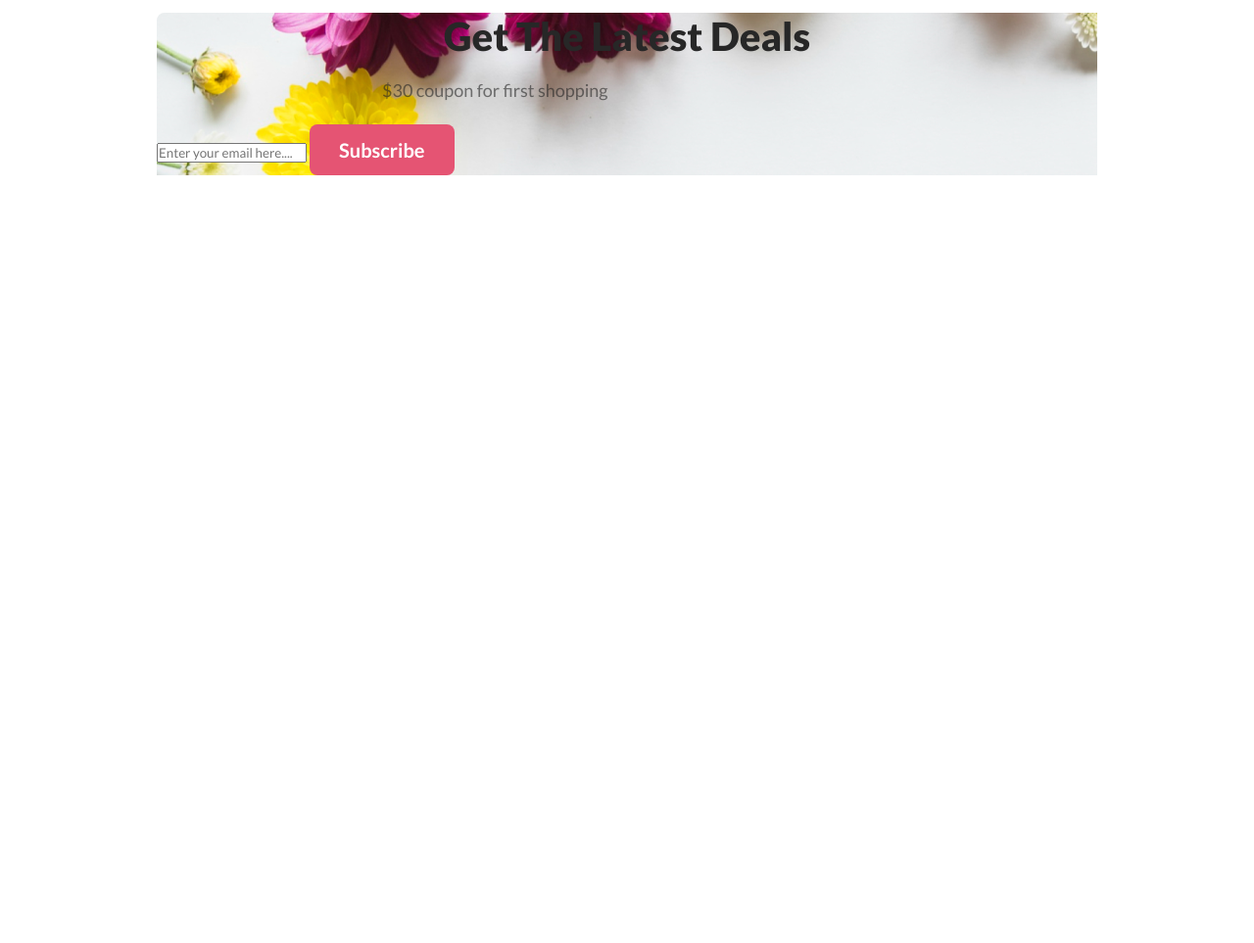
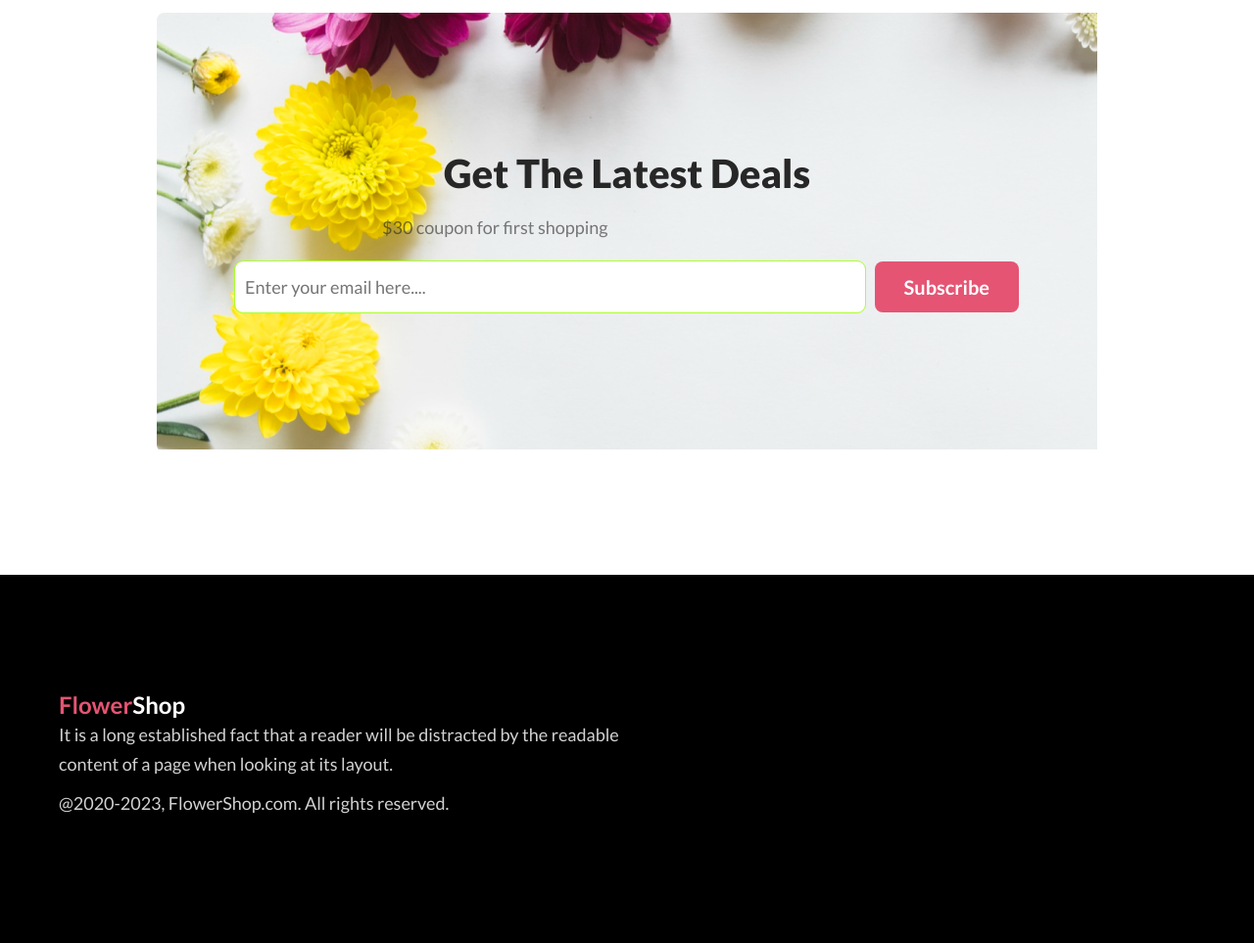
Before and after one commit to zannatulferdous0162/Flower-shop, a plain HTML site: page index.html in a window 1280 px wide. Shown: the part 2340-3303 px from the top of the page at 98% size. Before the commit the page ends 2647 px from the top, so only its background shows below. Drawn offline with Linux system fonts and the light colour scheme.

Commit message:
add footer

```diff
--- a/index.html
+++ b/index.html
@@ -82,6 +82,14 @@
         </form>
     </div>
    </section>
+   <!-- footer -->
+   <section class="footer-section">
+    <footer>
+         <h1><span class="flower-heading">Flower</span>Shop</h1>
+         <p>It is a long established fact that a reader will be distracted by the readable content of a page when looking at its layout.</p>
+         <p>@2020-2023, FlowerShop.com. All rights reserved.</p>
+    </footer>
+   </section>
 </body>
 
 </html>
--- a/styles/style.css
+++ b/styles/style.css
@@ -145,7 +145,8 @@ button:hover {
     text-align: center;
 
 }
-#hot-deal .hot-deal-text *{
+
+#hot-deal .hot-deal-text * {
     margin-bottom: 24px;
 }
 
@@ -153,16 +154,58 @@ button:hover {
     font-size: 40px;
     font-weight: 800;
 }
-#hot-deal .hot-deal-text h2 .importatnt{
+
+#hot-deal .hot-deal-text h2 .importatnt {
     color: #E55473;
 }
-#hot-deal .hot-deal-img{
+
+#hot-deal .hot-deal-img {
     max-width: 318px;
 }
+
 /* newsletter */
-#newsletter{
+#newsletter {
     margin: 128px 0;
 }
-.newsletter-main{
+
+.newsletter-main {
     background-image: url("../asset/Rectangle\ 9.png");
+    padding: 120px 0;
 }
+
+#newsletter form {
+    max-width: 800px;
+    margin: 20px auto;
+    display: flex;
+    gap: 10px;
+}
+
+#newsletter form input {
+    flex-grow: 1;
+    border: none;
+    border-radius: 8px;
+    padding: 10px;
+    background: rgb(255, 255, 255);
+    font-size: 18px;
+    /* outline: none; */
+    outline: 1px solid greenyellow;
+}
+/* footer */
+.footer-section{
+    background-color: black;
+    padding: 128px 60px;
+    color: white;
+
+}
+.footer-section  footer{
+    max-width: 600px;
+    line-height: 10px;
+}
+.footer-section .flower-heading{
+    color: #E55473;
+
+}
+.footer-section p{
+    color: rgba(255, 255, 255, 0.822);
+    margin-top: 10px;
+}
```
